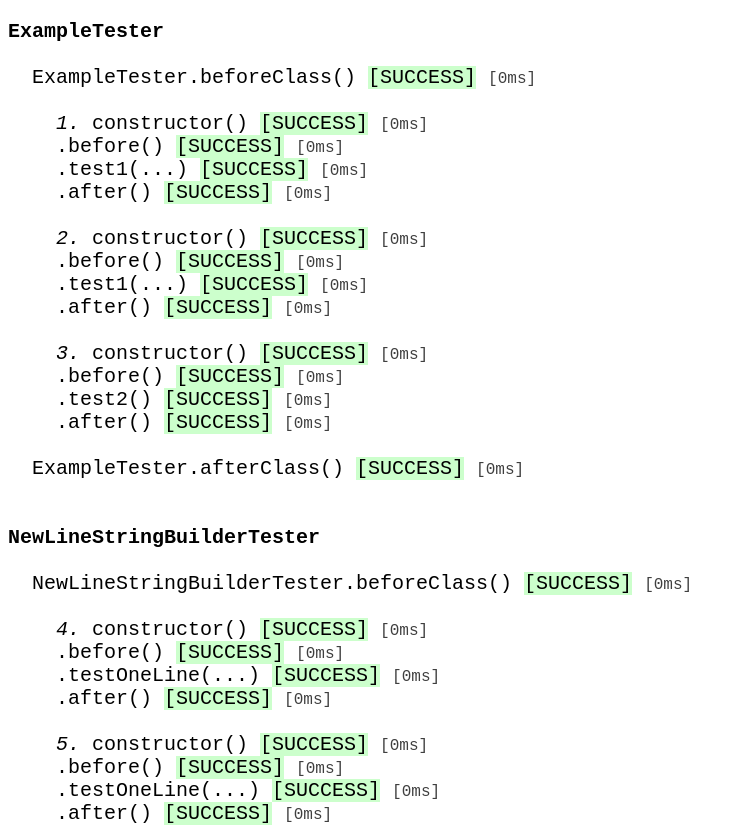
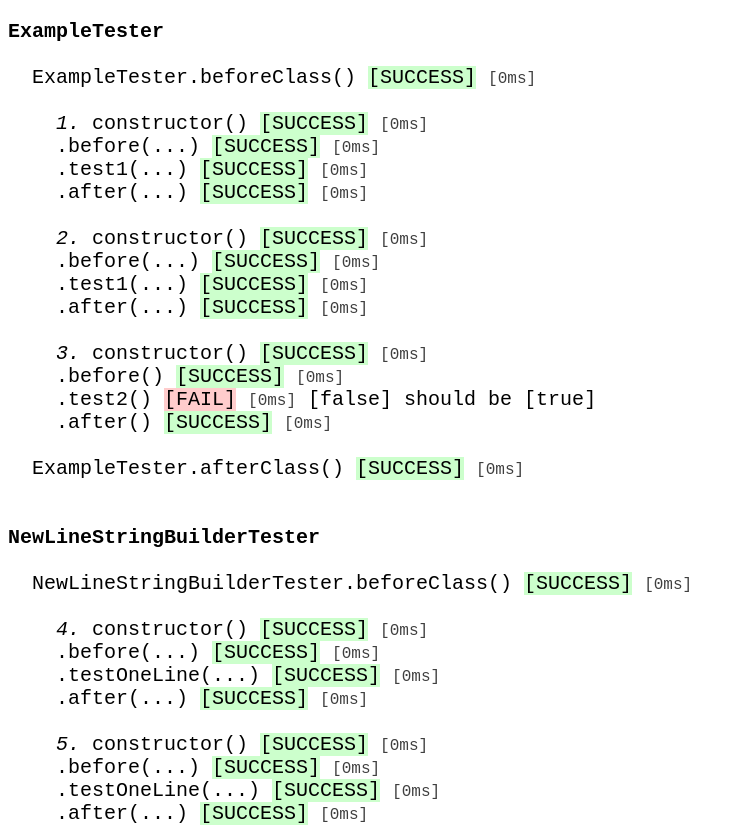
Before and after one commit to crisstanza/Dojo_28-Apr-2023_StringComponents, a plain HTML site: page index.html in a window 1280 px wide. Shown: the top 828 px of the page, without its empty margins (0-743 px from the left). Drawn offline with Linux system fonts and the light colour scheme.

Commit message:
Recent changes...

```diff
--- a/css/css.css
+++ b/css/css.css
@@ -18,7 +18,7 @@ mark[success] {
 	background-color: rgba(0, 255, 0, 0.2);
 }
 
-mark[new-line] {
+mark[control] {
 	background-color: rgba(99, 99, 99, 0.15);
 	color: #7b357b;
 	font-style: italic;
--- a/index.html
+++ b/index.html
@@ -9,6 +9,9 @@
 
 		<script type="text/javascript" src="./js/NewLineStringBuilder.js"></script>
 		<script type="text/javascript" src="./js/NewLineStringBuilderTester.js"></script>
+
+		<script type="text/javascript" src="./js/TextBoxBuilder.js"></script>
+		<script type="text/javascript" src="./js/TextBoxBuilderTester.js"></script>
 
 		<script type="text/javascript" src="./js/ExampleTester.js"></script>
 
--- a/js/ExampleTester.js
+++ b/js/ExampleTester.js
@@ -23,7 +23,7 @@ class ExampleTester {
 	}
 
 	test2() {
-		JSus.assertTrue(!false);
+		JSus.assertTrue(false);
 	}
 
 }
--- /dev/null
+++ b/js/TextBoxBuilder.js
@@ -0,0 +1,13 @@
+class TextBoxBuilder {
+
+	constructor(settings) {
+		console.log('TextBoxBuilder.constructor(' + JSON.stringify(settings) + ')');
+	}
+
+	append(value) {
+	}
+
+	toString() {
+	}
+
+}
--- /dev/null
+++ b/js/TextBoxBuilderTester.js
@@ -0,0 +1,48 @@
+class TextBoxBuilderTester {
+
+	#builder;
+
+	static data() {
+		return {
+			testOne: [
+				{ input: 'a', expected: '===\n=a=\n===' }
+			],
+			testTwo: [
+				{
+					input: {
+						settings: { top: '-', right: '|', bottom: '-', left: '|' },
+						line: 'B'
+					},
+					expected: '---\n|B|\n---'
+				},
+				{
+					input: {
+						settings: { top: '-', right: '|', bottom: '-', left: '|' },
+						lines: [
+							{ text: 'aaBBcc', align: 'left' },
+							{ text: 'bb', align: 'center' }
+						]
+					},
+					expected: '--------\n|aaBBcc|\n|  bb  |\n--------'
+				}
+			]
+		};
+	}
+
+	before(input, _expected) {
+		this.#builder = new TextBoxBuilder(input.settings);
+	}
+
+	testOne(input, expected) {
+		this.#builder.append(input);
+		const current = this.#builder.toString();
+		JSus.assertEquals(expected, current);
+	}
+
+	testTwo(input, expected) {
+		this.#builder.append(input);
+		const current = this.#builder.toString();
+		JSus.assertEquals(expected, current);
+	}
+
+}
--- a/js/js.js
+++ b/js/js.js
@@ -1,12 +1,15 @@
 (function () {
 
 	const init = () => {
-		new JSus({
+		const settings = {
 			include: [
 				ExampleTester,
-				NewLineStringBuilderTester
-			], output: document.getElementById('output')
-		}).start();
+				NewLineStringBuilderTester,
+				TextBoxBuilderTester,
+			],
+			output: document.getElementById('output')
+		};
+		new JSus(settings).start();
 	};
 
 	window.addEventListener('load', init, false);
```
Also changed, not shown: js/lib/io/github/crisstanza/jsus/JSus.js.
